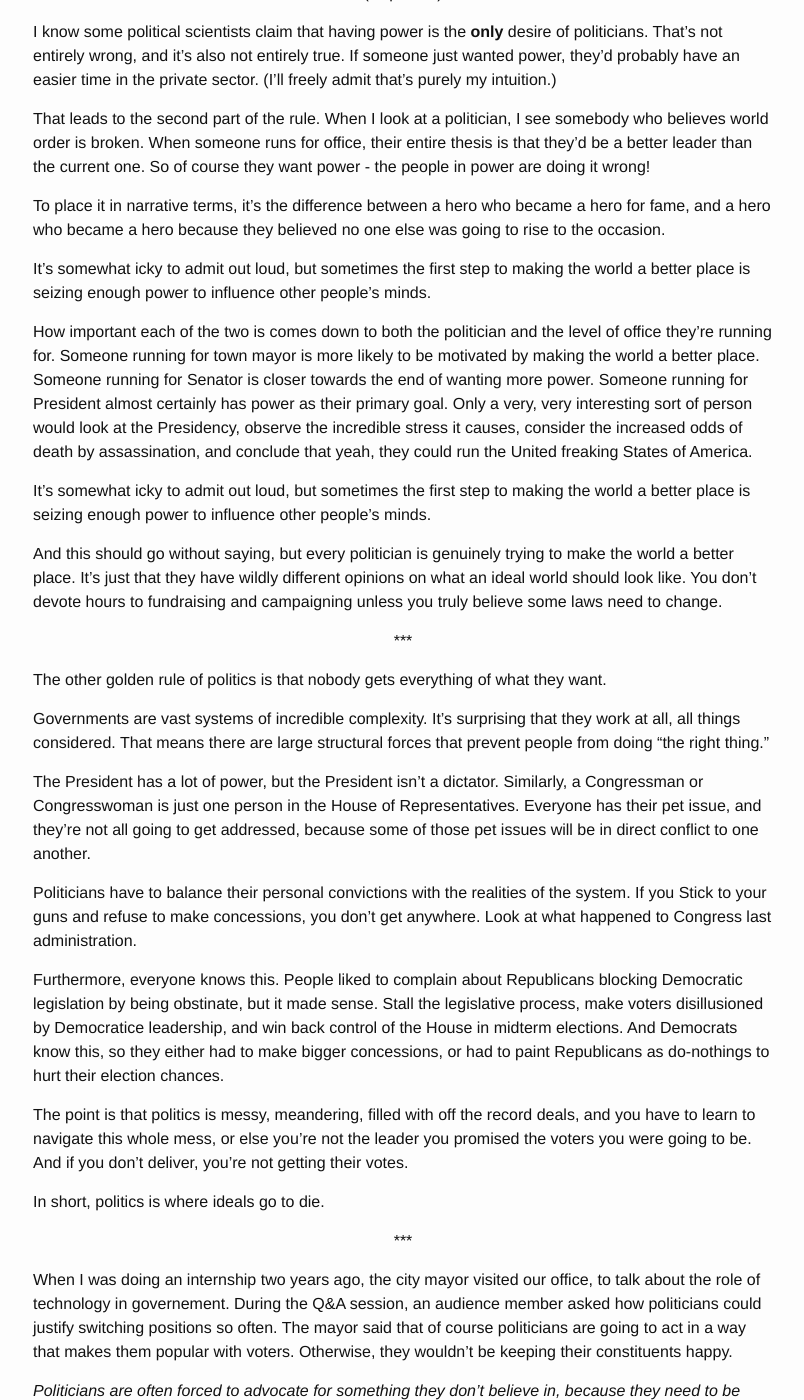
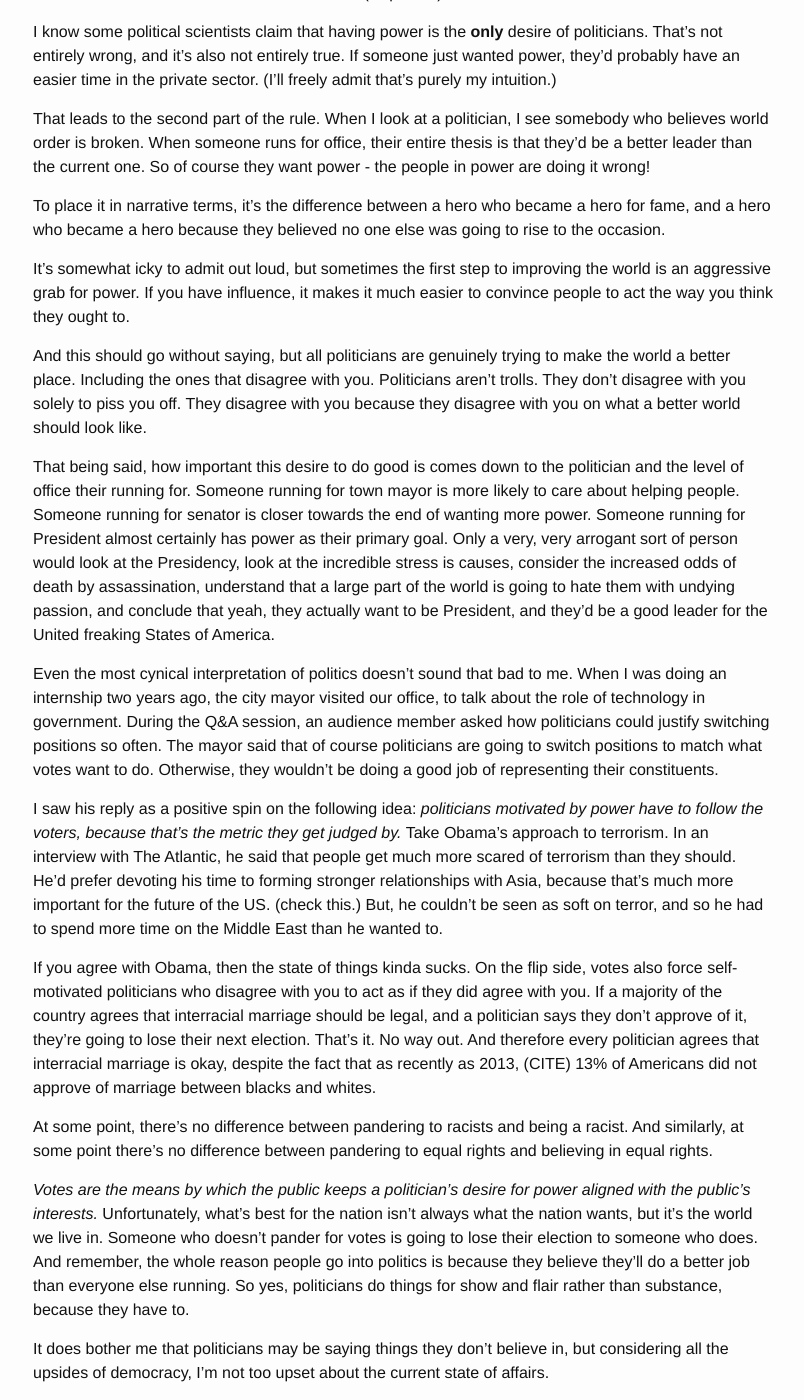
Before and after one commit to alexirpan/alexirpan.github.io, a Jekyll site: the page built from _posts/2016-10-18-politics.markdown, in a window 1280 px wide and 1400 px high, scrolled down 1055 px. Shown: the whole window, without its empty margins (237-1041 px from the left). Built offline with Jekyll 4.4.1, drawn with Linux system fonts in a browser that asks for light colours; some of the changed text lies outside the part shown.

Commit message:
How did this grow so long? It wasn't supposed to be this long...

```diff
--- a/_posts/2016-10-18-politics.markdown
+++ b/_posts/2016-10-18-politics.markdown
@@ -65,60 +65,119 @@ To place it in narrative terms, it's the difference between a hero who
 became a hero for fame, and a hero who became a hero because they believed
 no one else was going to rise to the occasion.
 
-It's somewhat icky to admit out loud, but sometimes the first step to making
-the world a better place is seizing enough power to influence other people's
-minds.
+It's somewhat icky to admit out loud, but sometimes the first step to improving
+the world is an aggressive grab for power. If you have influence, it makes it
+much easier to convince people to act the way you think they ought to.
 
-How important each of the two is comes down to both the politician and the level
-of office they're running for. Someone running for town mayor is more likely to
-be motivated by making the world a better place. Someone running for Senator
-is closer towards the end of wanting more power. Someone running for President
-almost certainly has power as their primary goal. Only a very, very interesting
-sort of person would look at the Presidency, observe the incredible stress
-it causes, consider the increased odds of death by assassination, and conclude
-that yeah, they could run the United freaking States of America.
+And this should go without saying, but all politicians are genuinely trying
+to make the world a better place. Including the ones that disagree with you.
+Politicians aren't trolls. They don't disagree with you solely to piss you
+off. They disagree with you because they disagree with you on what a better
+world should look like.
 
-It's somewhat icky to admit out loud, but sometimes the first step to making
-the world a better place is seizing enough power to influence other people's
-minds.
+That being said, how important this desire to do good is comes down to the
+politician and the level of office their running for.
+Someone running for town mayor is more likely to care about helping people.
+Someone running for senator is closer towards the end of wanting more power.
+Someone running for President almost certainly has power as their primary goal.
+Only a very, very arrogant sort of person would look at the Presidency,
+look at the incredible stress is causes, consider the increased odds of death
+by assassination, understand that a large part of the world is going to hate
+them with undying passion, and conclude that yeah, they actually want to be
+President, and they'd be a good leader for the United freaking States
+of America.
 
-And this should go without saying, but every politician is genuinely trying
-to make the world a better place. It's just that they have wildly different
-opinions on what an ideal world should look like. You don't devote hours to
-fundraising and campaigning unless you truly believe some laws need to
-change.
+Even the most cynical interpretation of politics doesn't sound that bad to
+me. When I was doing an internship two years ago, the city mayor visited our
+office, to talk about the role of technology in government.
+During the Q&A session, an audience member asked how politicians could justify
+switching positions so often. The mayor said that of course politicians are
+going to switch positions to match what votes want to do. Otherwise, they
+wouldn't be doing a good job of representing their constituents.
 
-\*\*\*
-{: .centered }
+I saw his reply as a positive spin on the following idea: *politicians motivated
+by power have to follow the voters, because that's the metric they
+get judged by.* Take Obama's approach to terrorism.
+In an interview with The Atlantic, he said that people get
+much more scared of terrorism than they should. He'd prefer devoting his
+time to forming stronger relationships with Asia, because that's much more
+important for the future of the US. (check this.) But, he couldn't be seen as
+soft on terror, and so he had to spend more time on the Middle East than he
+wanted to.
 
-The other golden rule of politics is that nobody gets everything of what they
-want.
+If you agree with Obama, then the state of things kinda sucks. On the flip side,
+votes also force self-motivated politicians who disagree with you to act as
+if they did agree with you.
+If a majority of the country agrees that interracial marriage should be legal,
+and a politician says they don't approve of it, they're going to lose their
+next election. That's it. No way out. And therefore every politician agrees
+that interracial marriage is okay, despite the fact that as recently as
+2013, (CITE) 13% of Americans did not approve of marriage between blacks and
+whites.
 
-Governments are vast systems of incredible complexity. It's surprising that
-they work at all, all things considered. That means there are large structural
-forces that prevent people from doing "the right thing."
+At some point, there's no difference between pandering to racists and being a
+racist. And similarly, at some point there's no difference between pandering
+to equal rights and believing in equal rights.
+
+*Votes are the means by which the public keeps a politician's desire for power
+aligned with the public's interests.* Unfortunately, what's best for the
+nation isn't always what the nation wants, but it's the world we live in.
+Someone who doesn't pander for votes is going to lose their election to someone
+who does. And remember, the whole reason people go into politics is because
+they believe they'll do a better job than everyone else running. So yes,
+politicians do things for show and flair rather than substance, because they
+have to.
+
+It does bother me that politicians may be saying things they don't believe
+in, but considering all the upsides of democracy, I'm not too upset about the
+current state of affairs.
+
+
+"You Got More Than You Gave. And I Wanted What I Got."
+====================================================================
+
+Take a bunch of people, all interested in advancing their own agenda. Then
+throw them into a room, and tell them they have to agree on something.
+
+That's what Congress feels like to me. Hence, the second rule of politics:
+no one gets everything they want.
 
 The President has a lot of power, but the President isn't a dictator.
 Similarly, a Congressman or Congresswoman is just one person in the House of
-Representatives. Everyone has their pet issue, and they're not all going to get
-addressed, because some of those pet issues will be in direct conflict to one
-another.
+Representatives. Congress moves slowly, but that's to be expected.
+Governments are huge systems of incredible complexity. All things considered,
+it's suprising they work at all.
 
-Politicians have to balance their personal convictions with the realities of
-the system. If you Stick to your guns and refuse to make concessions, you
-don't get anywhere. Look at what happened to Congress last administration.
+To advance their pet issues, politicians have to balance their personal
+convictions with the realities of government. People who stick to their guns
+and refuse to make concessions tend not to get anything done.
 
-Furthermore, everyone knows this. People liked to complain about Republicans
-blocking Democratic legislation by being obstinate, but it made sense. Stall
-the legislative process, make voters disillusioned by Democratice leadership,
-and win back control of the House in midterm elections. And Democrats know
-this, so they either had to make bigger concessions, or had to paint
-Republicans as do-nothings to hurt their election chances.
+That's not saying stubbornness doesn't have its place in politics. Take Congress
+in the Obama adminstration. I didn't follow Congress very closely (because
+who has the time for that?), but the broad narrative I heard was that
+Republicans were blocking Democratic legislation by being obstinate.
 
-The point is that politics is messy, meandering, filled with off the record
-deals, and you have to learn to navigate this whole mess, or else you're
-not the leader you promised the voters you were going to be. And if you
-don't deliver, you're not getting their votes.
+If you ally yourself with the blue tribe, sure, that sucks. But think about the
+broader picture. Republicans stall the legislative process, making voters
+disillusioned by Democratic leadership. That gives ammunition for Republicans
+to win midterm elections. And Democrats know the clock is ticking on this
+power play, so they now have two options. Make bigger concessions, or gamble
+that painting Republicans as do-nothings will be enough to sway voter
+approval.
+
+Which move was the right one? Or were there other moves they could have made?
+I don't know. The point is that politics is messy, meandering, filled with
+deals and lobbyists, and it's all a part of the game. Politicians have to
+learn how to navigate this mess, or else they're not the leader they promised
+voters they were going to be. And if they don't deliver, they're not getting
+votes.
+
+That means quid pro quo. It means compromise. Advocating for something
+they don't believe in, because they were promised support for a bill they
+care about. Accepting money from lobbyists, because other people are accepting
+money from lobbyists, and they're stuck in the political prisoner's dilemna.
+You become exactly the kind of person you hated as a politically aware
+teenager.
 
 In short, politics is where ideals go to die.
 
```
